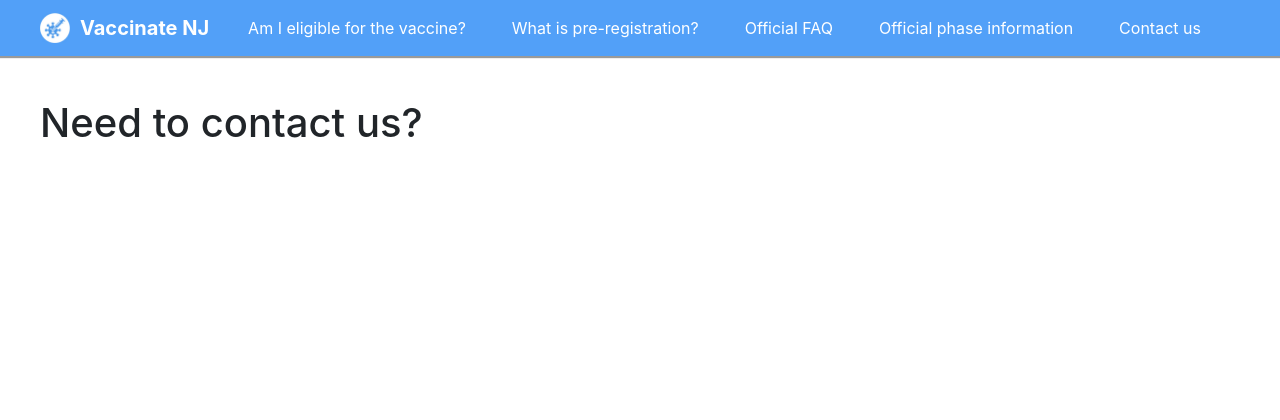
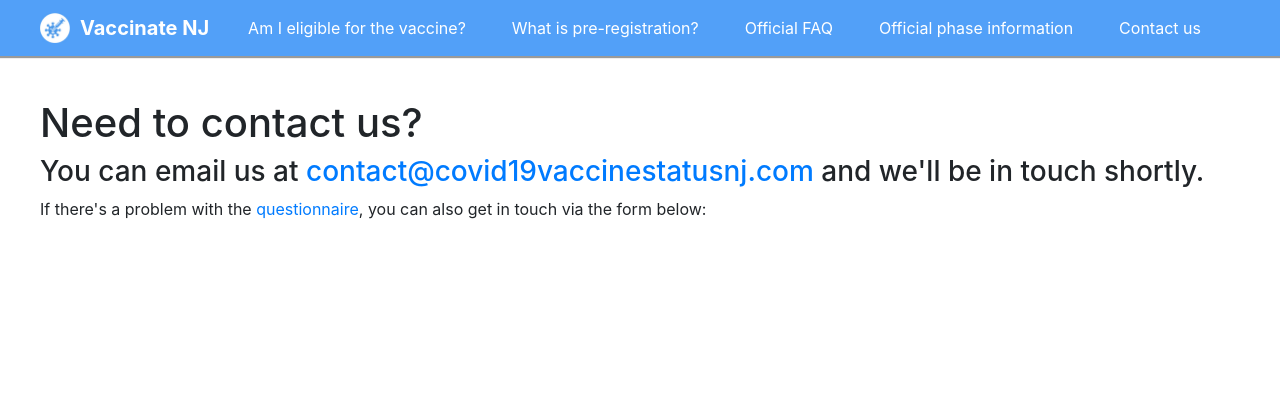
Before and after one commit to tpeng85/COVID-19-Vaccine-Eligibility-Explainer-NJ, a Flask app: template app/templates/contact.html in a window 1280 px wide. Shown: the top 420 px of the page. Before the commit the page ends 138 px from the top, so only its background shows below. Run offline with Flask 2, Linux system fonts and the light colour scheme; the template is opened without the code that fills it, so the values that code supplies are empty; some libraries are stand-ins or nearby versions.

Commit message:
Update contact form with email address

```diff
--- a/app/templates/contact.html
+++ b/app/templates/contact.html
@@ -3,6 +3,11 @@
 {% block content %}
 
 <h1>Need to contact us?</h1>
+
+<h3>You can email us at <a href="mailto:contact@covid19vaccinestatusnj.com">contact@covid19vaccinestatusnj.com</a> and we'll be in touch shortly.</h3>
+
+<p>If there's a problem with the <a href="/questionnaire/0">questionnaire</a>, you can also get in touch via the form below:</p>
+
 <iframe src="{{contact_form_url}}" width="640" height="699" frameborder="0" marginheight="0" marginwidth="0">Loading…</iframe>
 
 {% endblock %}
```
